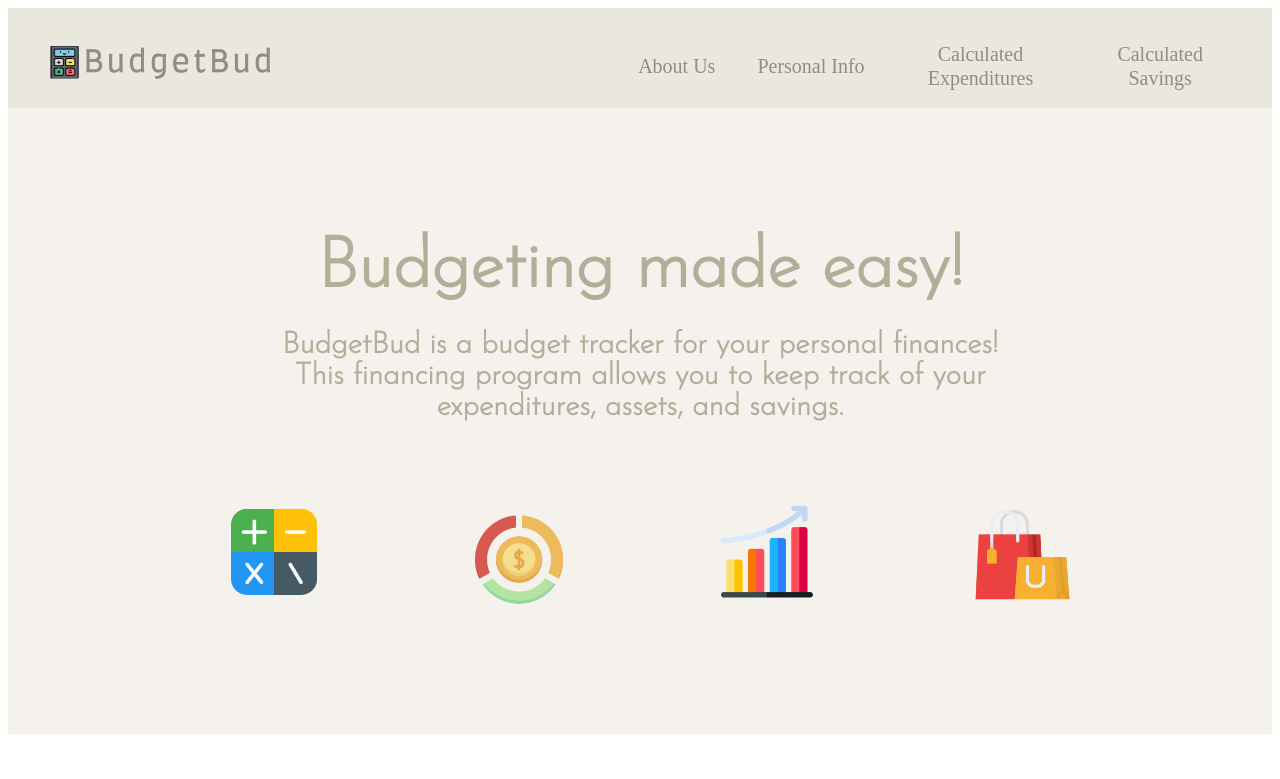
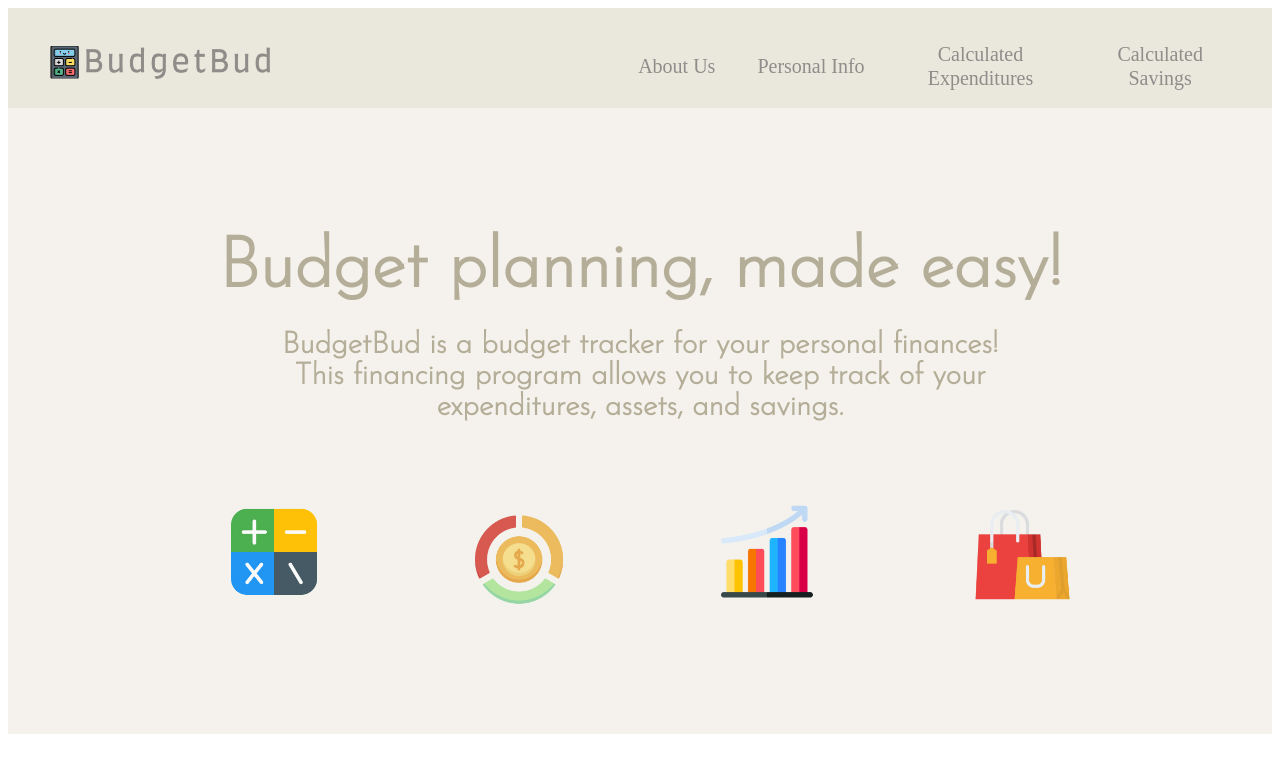
Before and after one commit to jodiezhuu/BudgetBud, a React (Create React App) app: page / in a window 1280 px wide. Shown: the top 779 px of the page. Built offline with nearby package versions, Linux system fonts and the light colour scheme; a web font is replaced by a local one.

Commit message:
homepage

```diff
--- a/src/components/Intro.js
+++ b/src/components/Intro.js
@@ -8,7 +8,7 @@ const Intro = () =>  {
 
 	return (
         <div>
-            <h1 className='homepage'>Budgeting made easy!
+            <h1 className='homepage'>Budget planning, made easy!
             <h2 className='description'> BudgetBud is a budget tracker for your personal finances! This financing program allows you to keep track of your expenditures, assets, and savings.</h2>
             </h1>
         </div>
```
